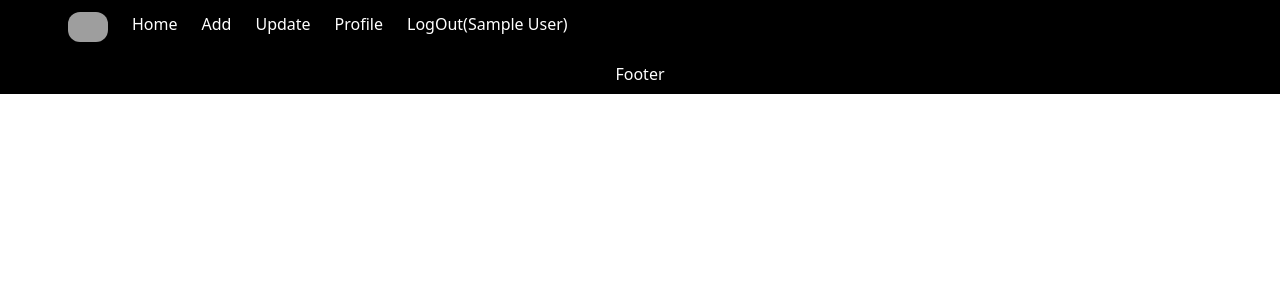
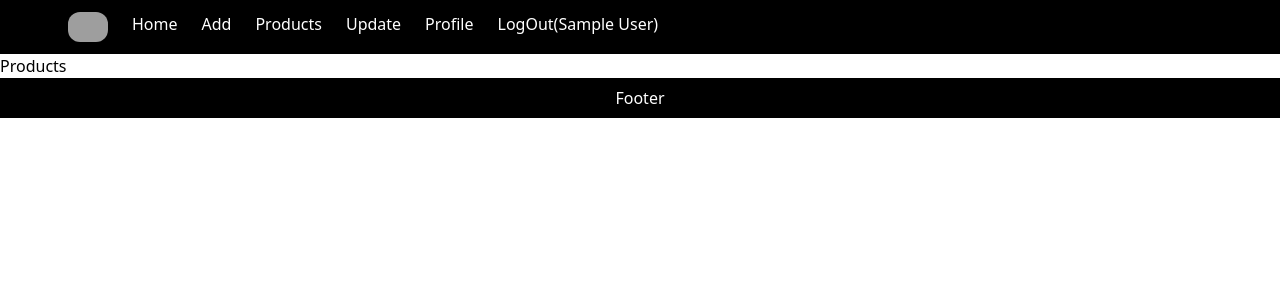
Before and after one commit to toffee-k21/e-com-dash, a React (Create React App) app in the folder front-end/: page /products in a window 1280 px wide. Shown: the top 300 px of the page. Built offline with nearby package versions, Linux system fonts and the light colour scheme; sample sign-in values are in the browser's storage; grey boxes are pictures that could not be loaded.

Commit message:
front-end products

```diff
--- a/front-end/src/App.js
+++ b/front-end/src/App.js
@@ -9,6 +9,7 @@ import Profile from './pages/Profile';
 import Footer from './components/Footer';
 import Sign from './pages/Sign';
 import PrivateComponent from './components/PrivateComponent';
+import Products from './pages/Products';
 
 function App() {
   return (
@@ -18,6 +19,7 @@ function App() {
       <Routes >
         <Route element={<PrivateComponent />}>
         <Route path='/add' element={<Add />} />
+        <Route path='/products' element={<Products />} />
         <Route path='/update' element={<Update />} />
         <Route path='/profile' element={<Profile />} />
         <Route path='/' element={<Home />} />
--- a/front-end/src/components/Nav.js
+++ b/front-end/src/components/Nav.js
@@ -27,6 +27,9 @@ const Nav = () => {
             <Link to="/add">Add</Link>
           </li>
           <li className="p-1 m-2">
+            <Link to="/products">Products</Link>
+          </li>
+          <li className="p-1 m-2">
             <Link to="/update">Update</Link>
           </li>
           <li className="p-1 m-2">
--- /dev/null
+++ b/front-end/src/pages/Products.js
@@ -0,0 +1,9 @@
+import React from 'react'
+
+const Products = () => {
+  return (
+    <div>Products</div>
+  )
+}
+
+export default Products
```
